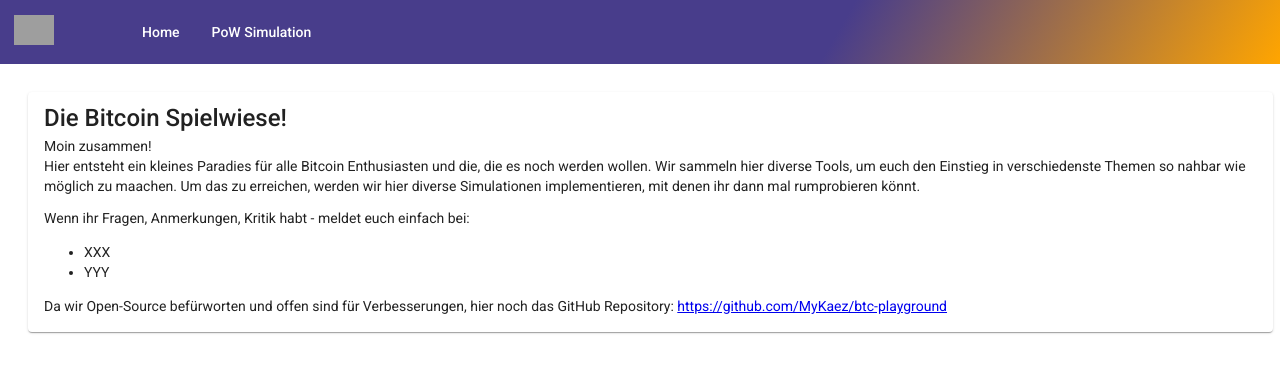
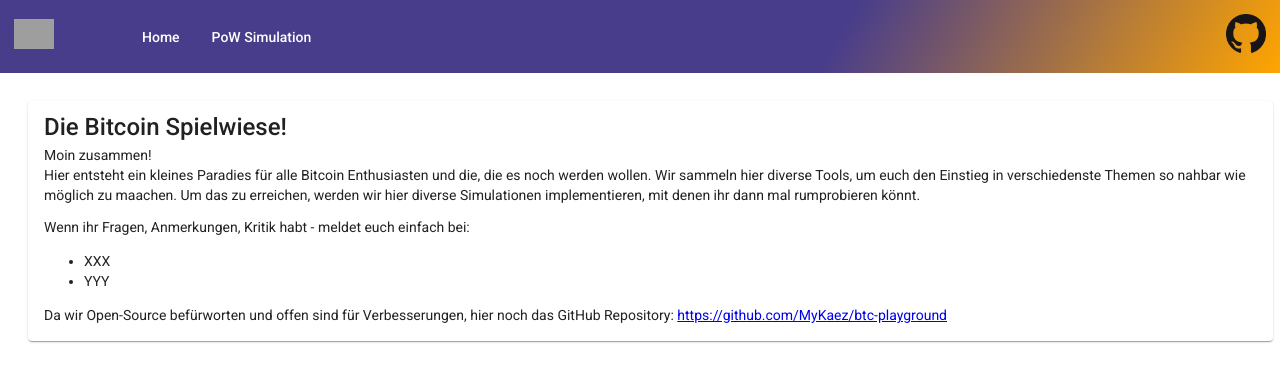
Before and after one commit to MyKaez/btc-playground, an Angular app: page /home in a window 1280 px wide. Shown: the top 382 px of the page. Built offline with nearby package versions, Linux system fonts and the light colour scheme; grey boxes are pictures that could not be loaded.

Commit message:
added github link to header

```diff
--- a/src/app/app.component.html
+++ b/src/app/app.component.html
@@ -2,9 +2,14 @@
   <div class="logo">
     <img width="40" alt="{{title}}" src="https://cryptologos.cc/logos/bitcoin-btc-logo.svg?v=022" />
   </div>
-  <div>
+  <div class="menu">
     <button mat-button (click)="navigateTo('home')">Home</button>
     <button mat-button (click)="navigateTo('pow')">PoW Simulation</button>
+  </div>
+  <div class="meta">
+    <a href="https://github.com/MyKaez/btc-playground" target="_blank">
+      <img width="40" src="../assets/GitHub-Mark-64px.png" />
+    </a>
   </div>
 </div>
 
--- a/src/app/app.component.scss
+++ b/src/app/app.component.scss
@@ -4,10 +4,19 @@
     color: white;
     display: flex;
     align-items: center;
+    align-content: space-between;
 }
 
 .logo {
     width: 8em;
+}
+
+.menu {
+    size: 1.5em;
+}
+
+.meta {
+    margin-left: auto;
 }
 
 .content {
```
Also changed, not shown: src/assets/GitHub-Mark-64px.png (added).
